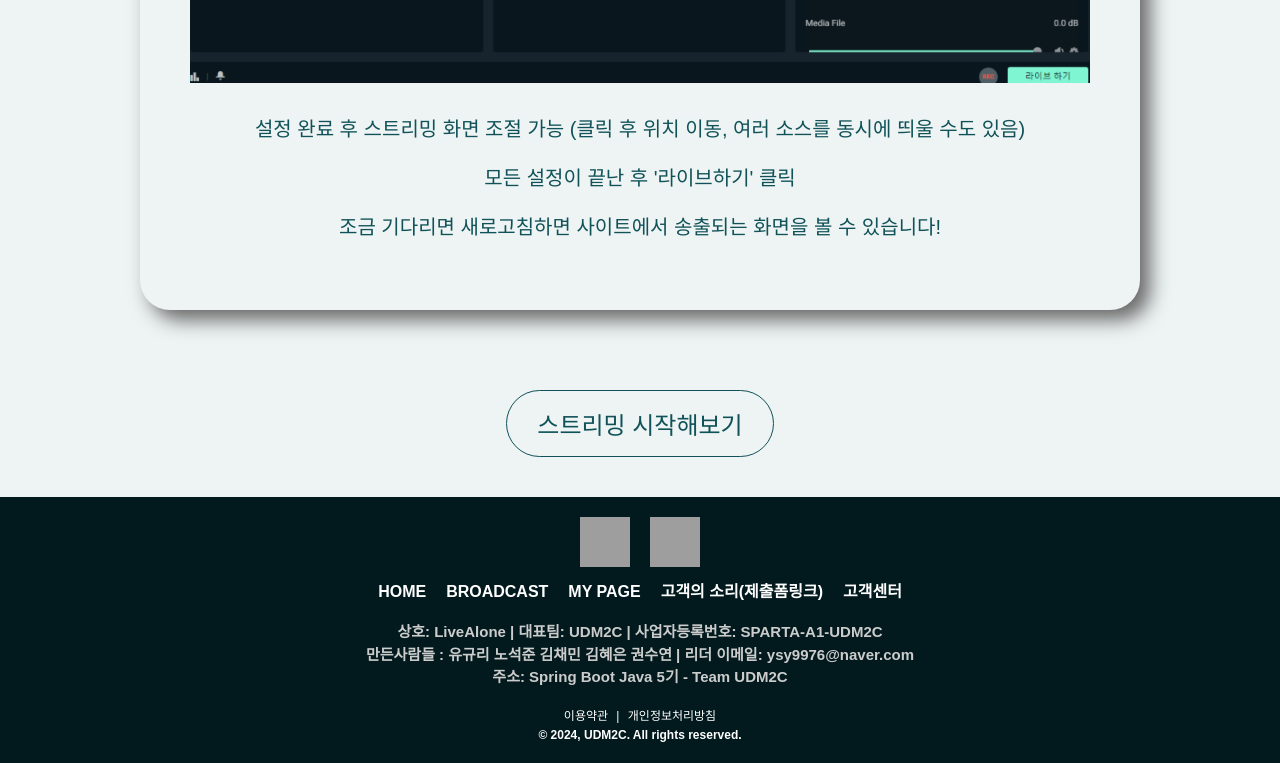
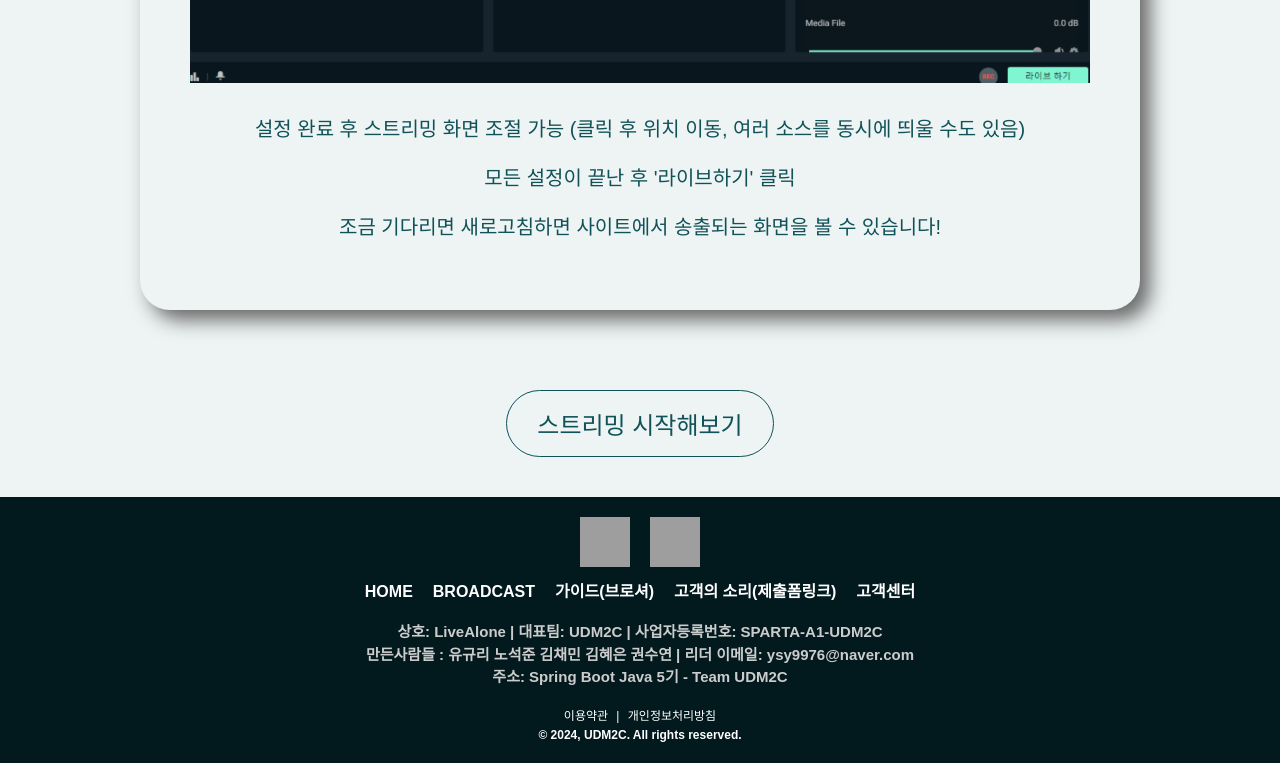
Before and after one commit to yuguri76/frontlivealone, a React (Create React App) app: page /guide in a window 1280 px wide. Shown: the part 7851-8614 px from the top of the page. Built offline with nearby package versions, Linux system fonts and the light colour scheme; no server answers; grey boxes are pictures that could not be loaded.

Commit message:
Feat : 푸터 추가 및 기타 버그 수정
 ADD
    - Footer.jsx
    - Footer.module.css

 FIX
    - App.js
    - CompletePaymentPage.module.css
    - History.module.css
    - Main.module.css

BREAKING CHANGE(중요한 변경 사항):

```diff
--- a/src/components/Footer.jsx
+++ b/src/components/Footer.jsx
@@ -22,7 +22,7 @@ const Footer = () => {
                 <div className={styles.footerLinks}>
                     <a href="/">HOME</a>
                     <a href="/streaming">BROADCAST</a>
-                    <a href="/shop">MY PAGE</a>
+                    <a href="WarningPage">가이드(브로셔)</a>
                     <a href="WarningPage">고객의 소리(제출폼링크)</a>
                     <a href="https://nbcamp2024.slack.com/team/U06K01GG031">고객센터</a>
                 </div>
```
